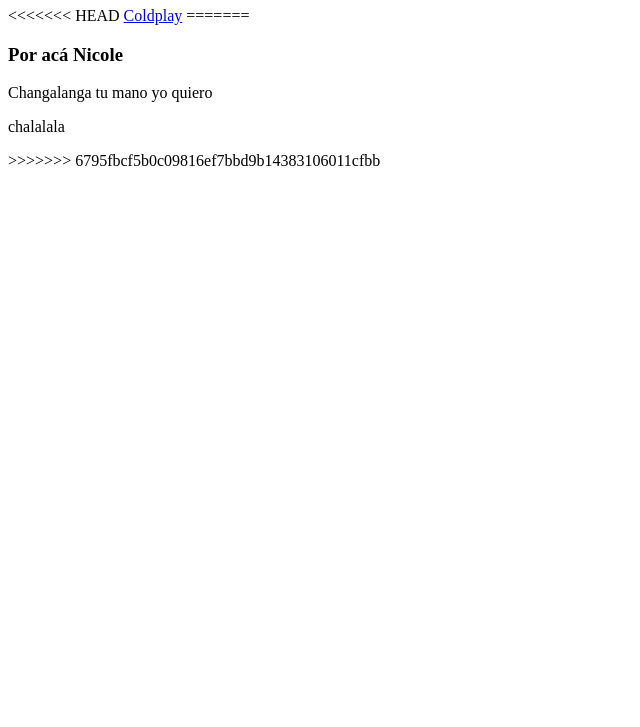
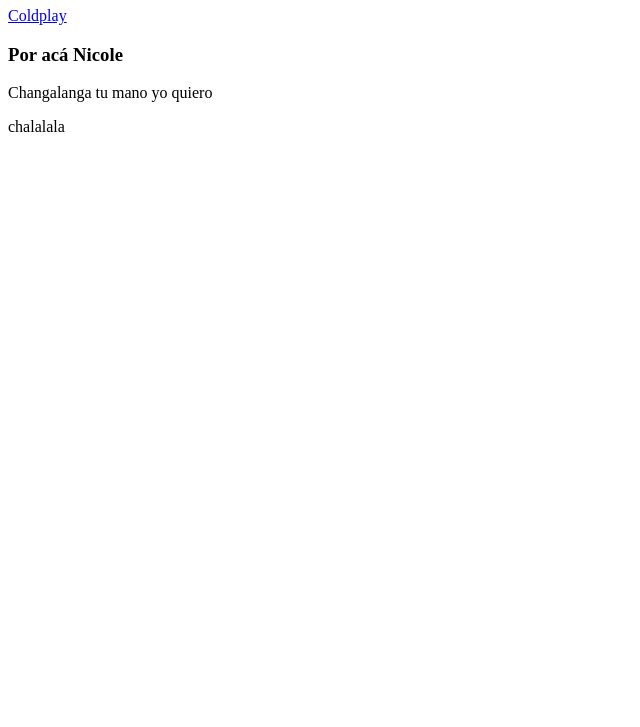
Before and after one commit to ingridoa/Ejercicio3, a plain HTML site: page index.html in a window 1280 px wide. Shown: the part 73-800 px from the top of the page, without its empty margins (0-640 px from the left). Drawn offline with Linux system fonts and the light colour scheme.

Commit message:
cuartocambio

```diff
--- a/index.html
+++ b/index.html
@@ -6,15 +6,12 @@
     <title>Document</title>
 </head>
 <body>
-    <h1>Hola Nuevamente Sala2</h1>
-<<<<<<< HEAD
+   <h1>Hola Nuevamente Sala2</h1>
     <a href="https://www.youtube.com/watch?v=Unn04PPO19U">Coldplay</a>
-=======
 
     <h3>Por acá Nicole</h3>
 
     <p>Changalanga tu mano yo quiero</p>
     <p>chalalala</p>
->>>>>>> 6795fbcf5b0c09816ef7bbd9b14383106011cfbb
 </body>
 </html>
```
